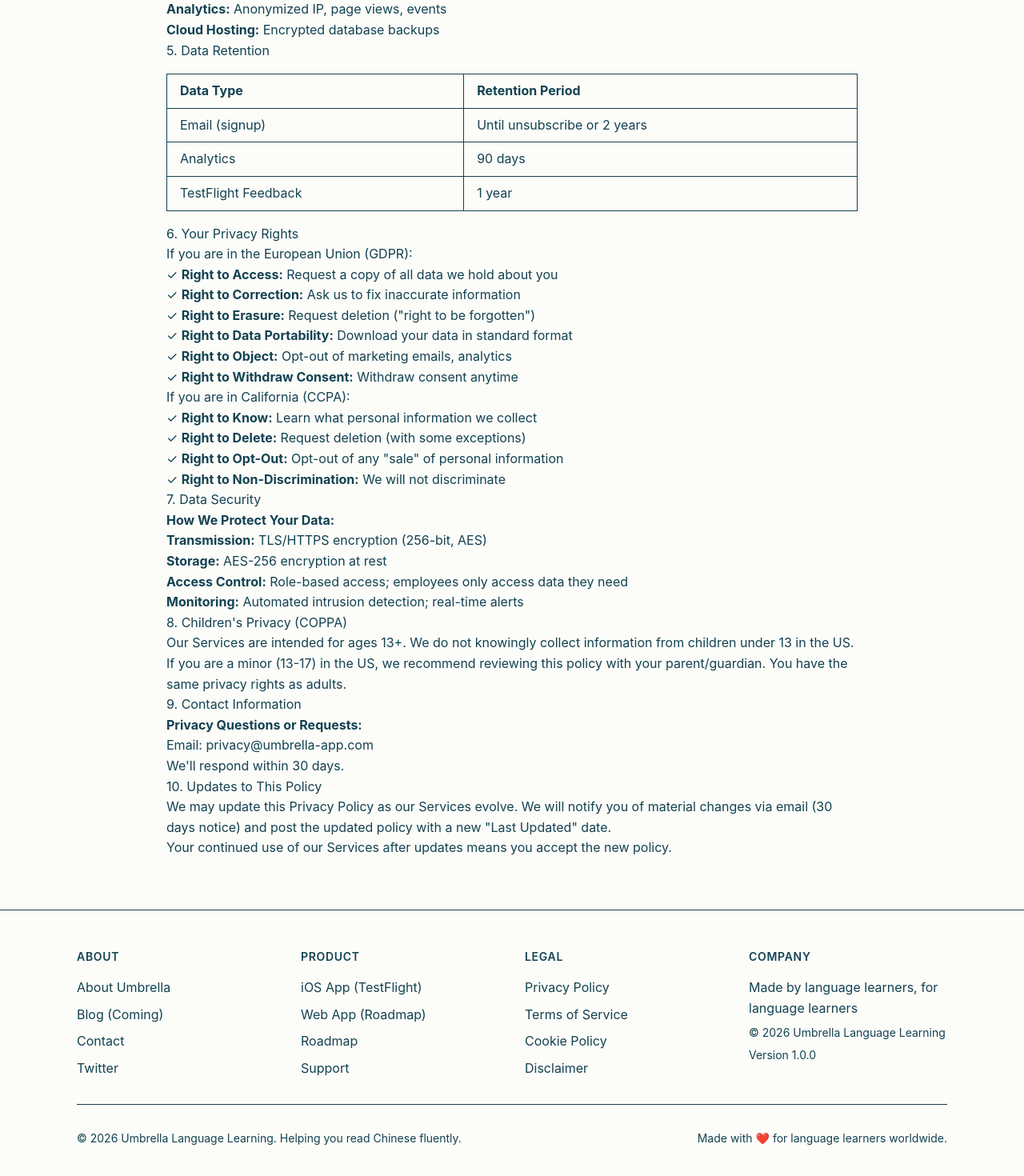
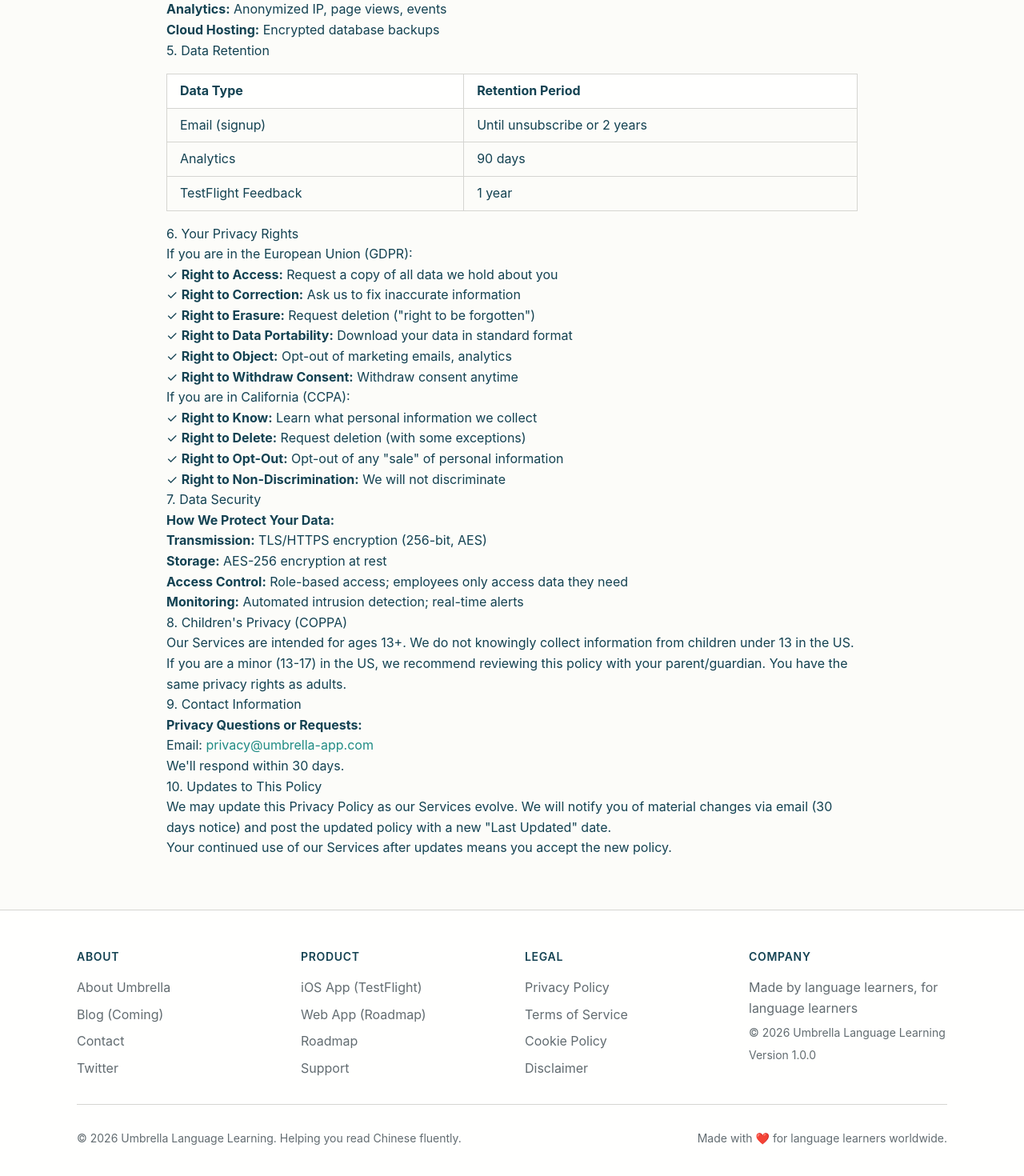
Before and after one commit to dikology/umbrella-web, a Next.js app: page /privacy in a window 1280 px wide. Shown: the part 1274-2744 px from the top of the page at 80% size. Built offline with nearby package versions, Linux system fonts and the light colour scheme.

Commit message:
style fixes

```diff
--- a/src/app/globals.css
+++ b/src/app/globals.css
@@ -17,13 +17,11 @@
   --foreground: #134252;
 }
 
-@theme inline {
-  --color-background: var(--background);
-  --color-foreground: var(--foreground);
+@theme {
   --font-sans: var(--font-geist-sans);
   --font-mono: var(--font-geist-mono);
 
-  /* Umbrella Design Tokens */
+  /* Umbrella Design Tokens - Define as Tailwind colors */
   --color-primary: #208C85;
   --color-primary-hover: #1A7472;
   --color-text: #134252;
--- a/src/app/privacy/page.tsx
+++ b/src/app/privacy/page.tsx
@@ -14,10 +14,10 @@
       <main className="max-w-4xl mx-auto px-4 py-16">
         <article className="prose prose-lg prose-slate max-w-none">
           <header className="text-center mb-12">
-            <h1 className="text-4xl font-bold text-[--color-text] mb-4">
+            <h1 className="text-4xl font-bold text-[var(--color-text)] mb-4">
               Privacy Policy
             </h1>
-            <div className="text-[--color-text-secondary]">
+            <div className="text-[var(--color-text-secondary)]">
               <p className="text-lg">Last Updated: January 4, 2026</p>
               <p className="text-lg">Effective Date: January 10, 2026</p>
             </div>
@@ -32,7 +32,7 @@
             <p>
               We take your privacy seriously. This Privacy Policy explains how we collect, use, disclose, and protect information when you visit our website (currently umbrella-app.com, the "<strong>Site</strong>"), use our iOS mobile application (currently available via TestFlight, the "<strong>App</strong>"), and interact with our services (collectively, the "<strong>Services</strong>").
             </p>
-            <p className="font-semibold text-[--color-text]">
+            <p className="font-semibold text-[var(--color-text)]">
               Please read this Privacy Policy carefully. By accessing or using our Services, you acknowledge that you have read, understood, and agree to be bound by all the terms of this Privacy Policy. If you do not agree, please do not use our Services.
             </p>
           </section>
@@ -87,25 +87,25 @@
 
           <section>
             <h2>5. Data Retention</h2>
-            <table className="min-w-full border border-[--color-border] my-4">
-              <thead className="bg-[--color-surface]">
+            <table className="min-w-full border border-[var(--color-border)] my-4">
+              <thead className="bg-[var(--color-surface)]">
                 <tr>
-                  <th className="border border-[--color-border] px-4 py-2 text-left">Data Type</th>
-                  <th className="border border-[--color-border] px-4 py-2 text-left">Retention Period</th>
+                  <th className="border border-[var(--color-border)] px-4 py-2 text-left">Data Type</th>
+                  <th className="border border-[var(--color-border)] px-4 py-2 text-left">Retention Period</th>
                 </tr>
               </thead>
               <tbody>
                 <tr>
-                  <td className="border border-[--color-border] px-4 py-2">Email (signup)</td>
-                  <td className="border border-[--color-border] px-4 py-2">Until unsubscribe or 2 years</td>
+                  <td className="border border-[var(--color-border)] px-4 py-2">Email (signup)</td>
+                  <td className="border border-[var(--color-border)] px-4 py-2">Until unsubscribe or 2 years</td>
                 </tr>
                 <tr>
-                  <td className="border border-[--color-border] px-4 py-2">Analytics</td>
-                  <td className="border border-[--color-border] px-4 py-2">90 days</td>
+                  <td className="border border-[var(--color-border)] px-4 py-2">Analytics</td>
+                  <td className="border border-[var(--color-border)] px-4 py-2">90 days</td>
                 </tr>
                 <tr>
-                  <td className="border border-[--color-border] px-4 py-2">TestFlight Feedback</td>
-                  <td className="border border-[--color-border] px-4 py-2">1 year</td>
+                  <td className="border border-[var(--color-border)] px-4 py-2">TestFlight Feedback</td>
+                  <td className="border border-[var(--color-border)] px-4 py-2">1 year</td>
                 </tr>
               </tbody>
             </table>
@@ -152,7 +152,7 @@
           <section>
             <h2>9. Contact Information</h2>
             <p><strong>Privacy Questions or Requests:</strong></p>
-            <p>Email: <a href="mailto:privacy@umbrella-app.com" className="text-[--color-primary]">privacy@umbrella-app.com</a></p>
+            <p>Email: <a href="mailto:privacy@umbrella-app.com" className="text-[var(--color-primary)]">privacy@umbrella-app.com</a></p>
             <p>We'll respond within 30 days.</p>
           </section>
 
--- a/src/components/Button.tsx
+++ b/src/components/Button.tsx
@@ -14,9 +14,9 @@
   const baseStyles = 'inline-flex items-center justify-center px-6 py-3 text-sm font-semibold rounded-lg transition-colors focus:outline-none focus:ring-2 focus:ring-offset-2 disabled:opacity-50 disabled:cursor-not-allowed';
 
   const variantStyles = {
-    primary: 'bg-[--color-primary] text-white hover:bg-[--color-primary-hover] focus:ring-[--color-primary]',
-    secondary: 'bg-[--color-surface] text-[--color-text] border border-[--color-border] hover:bg-gray-50 focus:ring-[--color-primary]',
-    outline: 'border border-[--color-primary] text-[--color-primary] hover:bg-[--color-primary] hover:text-white focus:ring-[--color-primary]'
+    primary: 'bg-[var(--color-primary)] text-white hover:bg-[var(--color-primary-hover)] focus:ring-[var(--color-primary)]',
+    secondary: 'bg-[var(--color-surface)] text-[var(--color-text)] border border-[var(--color-border)] hover:bg-gray-50 focus:ring-[var(--color-primary)]',
+    outline: 'border border-[var(--color-primary)] text-[var(--color-primary)] hover:bg-[var(--color-primary)] hover:text-white focus:ring-[var(--color-primary)]'
   };
 
   return (
--- a/src/components/Features.tsx
+++ b/src/components/Features.tsx
@@ -2,14 +2,14 @@
 
 export default function Features() {
   return (
-    <section id="features" className="py-16 md:py-24 bg-[--color-background]">
+    <section id="features" className="py-16 md:py-24 bg-[var(--color-background)]">
       <div className="max-w-6xl mx-auto px-4 sm:px-6 lg:px-8">
         {/* Section Header */}
         <div className="text-center mb-16">
-          <h2 className="text-3xl md:text-4xl font-bold text-[--color-text] mb-4">
+          <h2 className="text-3xl md:text-4xl font-bold text-[var(--color-text)] mb-4">
             How Umbrella Works
           </h2>
-          <p className="text-xl text-[--color-text-secondary] max-w-2xl mx-auto">
+          <p className="text-xl text-[var(--color-text-secondary)] max-w-2xl mx-auto">
             Four key features that make reading Chinese texts accessible and enjoyable at any proficiency level.
           </p>
         </div>
--- a/src/components/Footer.tsx
+++ b/src/components/Footer.tsx
@@ -11,19 +11,19 @@
   };
 
   return (
-    <footer className="bg-[--color-surface] border-t border-[--color-border]">
+    <footer className="bg-[var(--color-surface)] border-t border-[var(--color-border)]">
       <div className="max-w-6xl mx-auto px-4 sm:px-6 lg:px-8 py-12">
         <div className="grid grid-cols-1 md:grid-cols-2 lg:grid-cols-4 gap-8">
           {/* Column 1: About */}
           <div>
-            <h3 className="text-sm font-semibold text-[--color-text] uppercase tracking-wider mb-4">
+            <h3 className="text-sm font-semibold text-[var(--color-text)] uppercase tracking-wider mb-4">
               About
             </h3>
             <ul className="space-y-2">
               <li>
                 <button
                   onClick={() => scrollToSection('how-it-works')}
-                  className="text-[--color-text-secondary] hover:text-[--color-primary] transition-colors"
+                  className="text-[var(--color-text-secondary)] hover:text-[var(--color-primary)] transition-colors"
                 >
                   About Umbrella
                 </button>
@@ -31,7 +31,7 @@
               <li>
                 <a
                   href="#"
-                  className="text-[--color-text-secondary] hover:text-[--color-primary] transition-colors"
+                  className="text-[var(--color-text-secondary)] hover:text-[var(--color-primary)] transition-colors"
                 >
                   Blog (Coming)
                 </a>
@@ -39,7 +39,7 @@
               <li>
                 <a
                   href="mailto:hello@umbrella-app.com"
-                  className="text-[--color-text-secondary] hover:text-[--color-primary] transition-colors"
+                  className="text-[var(--color-text-secondary)] hover:text-[var(--color-primary)] transition-colors"
                 >
                   Contact
                 </a>
@@ -49,7 +49,7 @@
                   href="https://twitter.com"
                   target="_blank"
                   rel="noopener noreferrer"
-                  className="text-[--color-text-secondary] hover:text-[--color-primary] transition-colors"
+                  className="text-[var(--color-text-secondary)] hover:text-[var(--color-primary)] transition-colors"
                 >
                   Twitter
                 </a>
@@ -59,14 +59,14 @@
 
           {/* Column 2: Product */}
           <div>
-            <h3 className="text-sm font-semibold text-[--color-text] uppercase tracking-wider mb-4">
+            <h3 className="text-sm font-semibold text-[var(--color-text)] uppercase tracking-wider mb-4">
               Product
             </h3>
             <ul className="space-y-2">
               <li>
                 <a
                   href="#"
-                  className="text-[--color-text-secondary] hover:text-[--color-primary] transition-colors"
+                  className="text-[var(--color-text-secondary)] hover:text-[var(--color-primary)] transition-colors"
                 >
                   iOS App (TestFlight)
                 </a>
@@ -74,7 +74,7 @@
               <li>
                 <a
                   href="#"
-                  className="text-[--color-text-secondary] hover:text-[--color-primary] transition-colors"
+                  className="text-[var(--color-text-secondary)] hover:text-[var(--color-primary)] transition-colors"
                 >
                   Web App (Roadmap)
                 </a>
@@ -82,7 +82,7 @@
               <li>
                 <button
                   onClick={() => scrollToSection('roadmap')}
-                  className="text-[--color-text-secondary] hover:text-[--color-primary] transition-colors"
+                  className="text-[var(--color-text-secondary)] hover:text-[var(--color-primary)] transition-colors"
                 >
                   Roadmap
                 </button>
@@ -90,7 +90,7 @@
               <li>
                 <a
                   href="mailto:support@umbrella-app.com"
-                  className="text-[--color-text-secondary] hover:text-[--color-primary] transition-colors"
+                  className="text-[var(--color-text-secondary)] hover:text-[var(--color-primary)] transition-colors"
                 >
                   Support
                 </a>
@@ -100,14 +100,14 @@
 
           {/* Column 3: Legal */}
           <div>
-            <h3 className="text-sm font-semibold text-[--color-text] uppercase tracking-wider mb-4">
+            <h3 className="text-sm font-semibold text-[var(--color-text)] uppercase tracking-wider mb-4">
               Legal
             </h3>
             <ul className="space-y-2">
               <li>
                 <Link
                   href="/privacy"
-                  className="text-[--color-text-secondary] hover:text-[--color-primary] transition-colors"
+                  className="text-[var(--color-text-secondary)] hover:text-[var(--color-primary)] transition-colors"
                 >
                   Privacy Policy
                 </Link>
@@ -115,7 +115,7 @@
               <li>
                 <a
                   href="#"
-                  className="text-[--color-text-secondary] hover:text-[--color-primary] transition-colors"
+                  className="text-[var(--color-text-secondary)] hover:text-[var(--color-primary)] transition-colors"
                 >
                   Terms of Service
                 </a>
@@ -123,7 +123,7 @@
               <li>
                 <a
                   href="#"
-                  className="text-[--color-text-secondary] hover:text-[--color-primary] transition-colors"
+                  className="text-[var(--color-text-secondary)] hover:text-[var(--color-primary)] transition-colors"
                 >
                   Cookie Policy
                 </a>
@@ -131,7 +131,7 @@
               <li>
                 <a
                   href="#"
-                  className="text-[--color-text-secondary] hover:text-[--color-primary] transition-colors"
+                  className="text-[var(--color-text-secondary)] hover:text-[var(--color-primary)] transition-colors"
                 >
                   Disclaimer
                 </a>
@@ -141,17 +141,17 @@
 
           {/* Column 4: Company */}
           <div>
-            <h3 className="text-sm font-semibold text-[--color-text] uppercase tracking-wider mb-4">
+            <h3 className="text-sm font-semibold text-[var(--color-text)] uppercase tracking-wider mb-4">
               Company
             </h3>
             <ul className="space-y-2">
-              <li className="text-[--color-text-secondary]">
+              <li className="text-[var(--color-text-secondary)]">
                 Made by language learners, for language learners
               </li>
-              <li className="text-[--color-text-secondary] text-sm">
+              <li className="text-[var(--color-text-secondary)] text-sm">
                 © 2026 Umbrella Language Learning
               </li>
-              <li className="text-[--color-text-secondary] text-sm">
+              <li className="text-[var(--color-text-secondary)] text-sm">
                 Version 1.0.0
               </li>
             </ul>
@@ -159,12 +159,12 @@
         </div>
 
         {/* Bottom section */}
-        <div className="mt-8 pt-8 border-t border-[--color-border]">
+        <div className="mt-8 pt-8 border-t border-[var(--color-border)]">
           <div className="flex flex-col md:flex-row justify-between items-center">
-            <p className="text-[--color-text-secondary] text-sm">
+            <p className="text-[var(--color-text-secondary)] text-sm">
               © 2026 Umbrella Language Learning. Helping you read Chinese fluently.
             </p>
-            <p className="text-[--color-text-secondary] text-sm mt-2 md:mt-0">
+            <p className="text-[var(--color-text-secondary)] text-sm mt-2 md:mt-0">
               Made with ❤️ for language learners worldwide.
             </p>
           </div>
--- a/src/components/Section.tsx
+++ b/src/components/Section.tsx
@@ -14,8 +14,8 @@
   padding = 'normal'
 }: SectionProps) {
   const bgStyles = {
-    default: 'bg-[--color-background]',
-    surface: 'bg-[--color-surface]',
+    default: 'bg-[var(--color-background)]',
+    surface: 'bg-[var(--color-surface)]',
     primary: 'bg-gradient-to-br from-teal-50 to-slate-100'
   };
 
```
Also changed, not shown: src/components/CTA.tsx (+3 -5 lines), src/components/Card.tsx (+6 -6 lines), src/components/Hero.tsx (+4 -4 lines), src/components/Navigation.tsx (+10 -12 lines), src/components/ProblemSolution.tsx (+15 -15 lines), src/components/Roadmap.tsx (+19 -19 lines).
